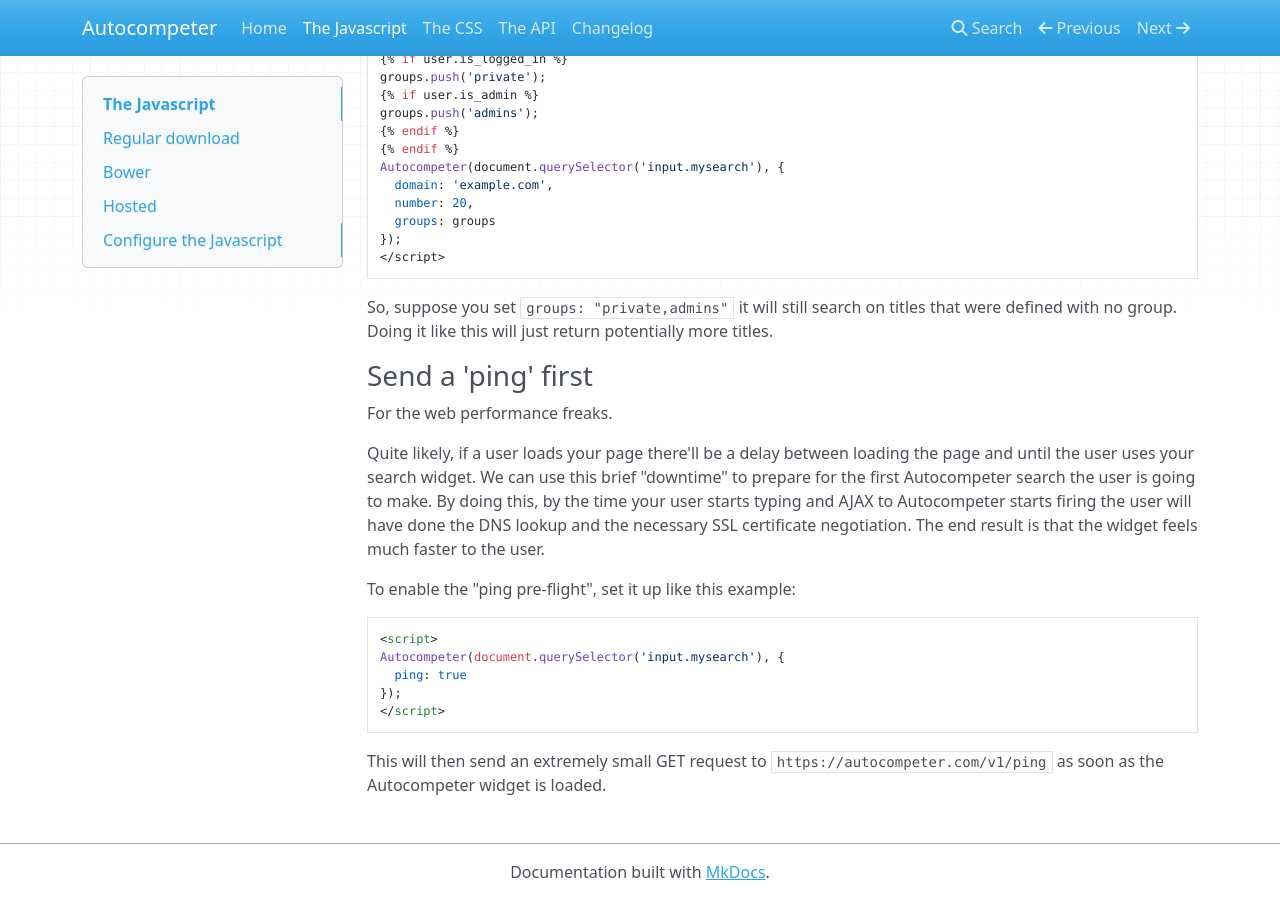
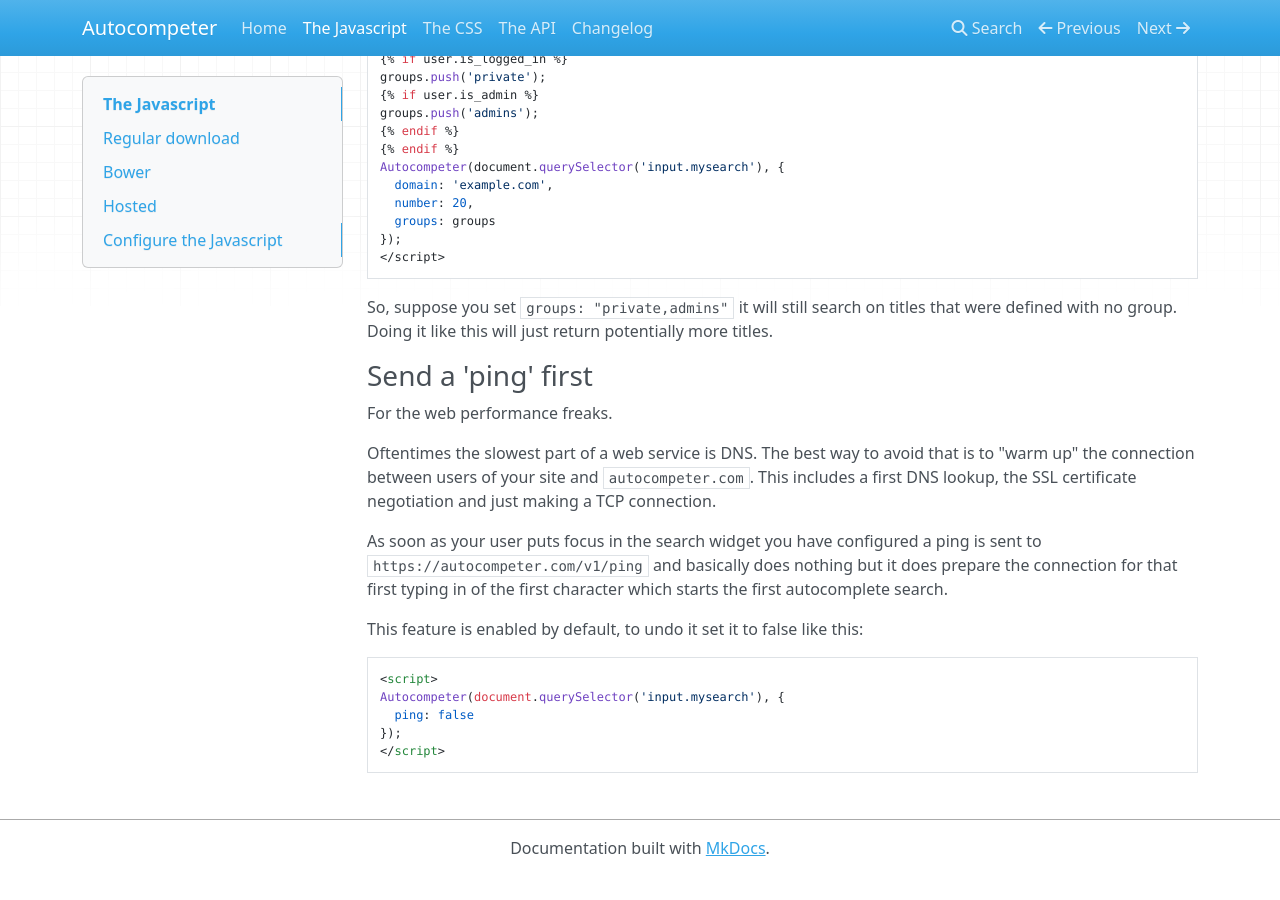
Before and after one commit to peterbe/autocompeter, an MkDocs documentation site: the page built from docs/javascript.md, in a window 1280 px wide and 900 px high, scrolled down 1969 px. Built offline with MkDocs 1.6.1, drawn with Linux system fonts in a browser that asks for light colours; nearby versions of some CDN libraries; old or Windows-style settings are respelled for this version of MkDocs; after the commit the page ends 2845 px from its top, so only the background shows below that.

Commit message:
ping on by default

```diff
--- a/docs/javascript.md
+++ b/docs/javascript.md
@@ -116,22 +116,20 @@
 
 For the web performance freaks.
 
-Quite likely, if a user loads your page there'll be a delay between loading
-the page and until the user uses your search widget. We can use this brief
-"downtime" to prepare for the first Autocompeter search the user is going to
-make. By doing this, by the time your user starts typing and AJAX to
-Autocompeter starts firing the user will have done the DNS lookup and the
-necessary SSL certificate negotiation. The end result is that the widget
-feels much faster to the user.
+Oftentimes the slowest part of a web service is DNS. The best way to avoid
+that is to "warm up" the connection between users of your site and
+`autocompeter.com`. This includes a first DNS lookup, the SSL certificate
+negotiation and just making a TCP connection.
 
-To enable the "ping pre-flight", set it up like this example:
+As soon as your user puts focus in the search widget you have
+configured a ping is sent to `https://autocompeter.com/v1/ping` and basically
+does nothing but it does prepare the connection for that first typing in
+of the first character which starts the first autocomplete search.
+
+This feature is enabled by default, to undo it set it to false like this:
 
     <script>
     Autocompeter(document.querySelector('input.mysearch'), {
-      ping: true
+      ping: false
     });
     </script>
-
-This will then send an extremely small GET request to
-`https://autocompeter.com/v1/ping`
-as soon as the Autocompeter widget is loaded.
```
Also changed, not shown: 1 other file.
